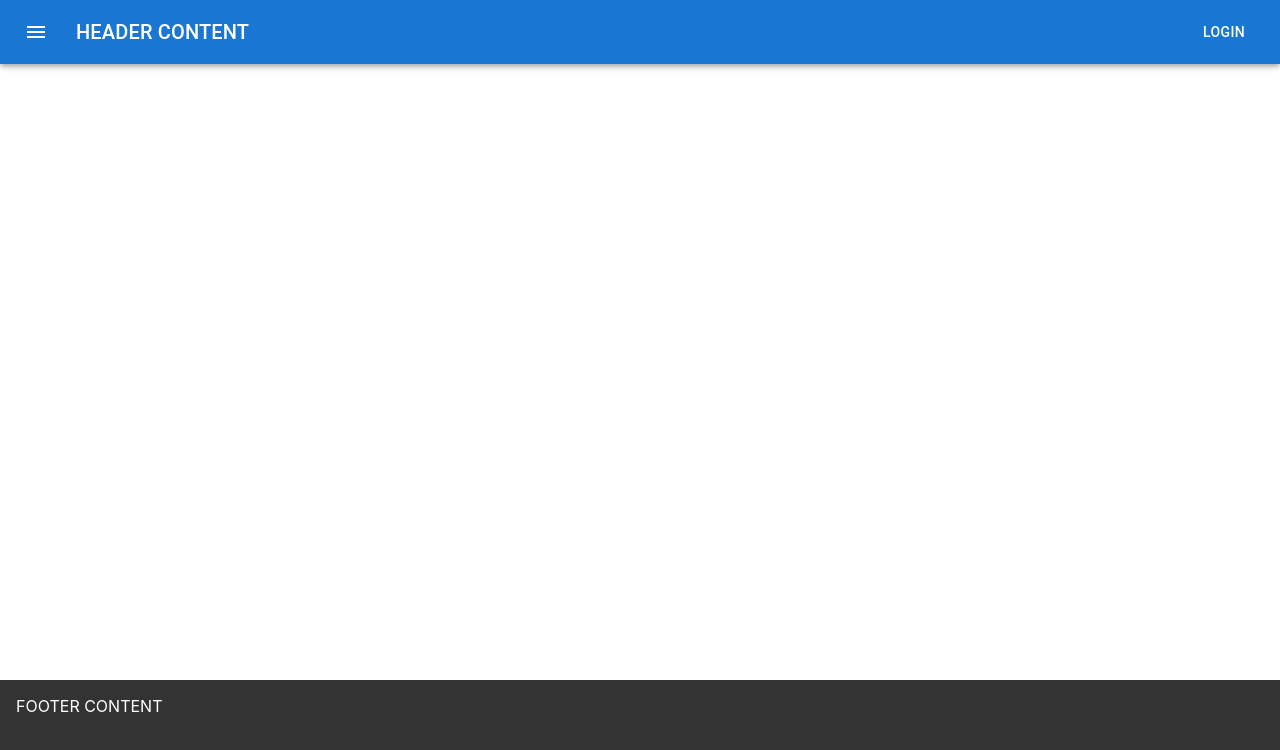
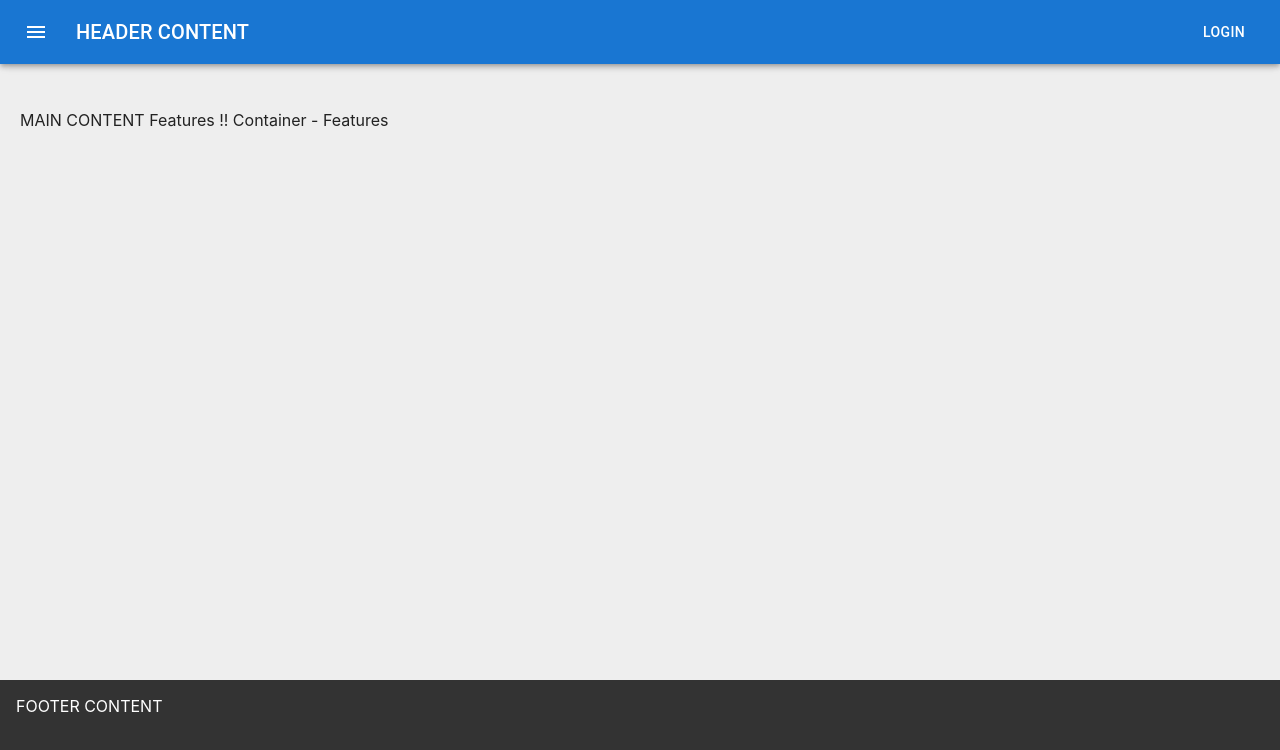
Before and after one commit to freezeburger/220428-rjsc1-alltech, a React (Create React App) app: page / in a window 1280 px wide. Shown: the top 750 px of the page. Built offline with nearby package versions, Linux system fonts and the light colour scheme.

Commit message:
Main Styled

```diff
--- a/src/components/base/BaseMain/BaseMain.js
+++ b/src/components/base/BaseMain/BaseMain.js
@@ -1,13 +1,24 @@
 import React from 'react';
 import PropTypes from 'prop-types';
 import './BaseMain.css';
+import styled from '@emotion/styled';
+
+const Main = styled.main`
+  background-color: #eee;
+  color:#222;
+  width:100vw;
+  height:80vh;
+  display:flex;
+  margin-top:5vh;
+  padding:20px;
+  padding-top:70px;
+  box-sizing:border-box;
+`;
 
 const BaseMain = ({children:content}) => (
-
-
-  <>
+  <Main>
     {content}
-  </>
+  </Main>
 );
 
 BaseMain.propTypes = {};
```
